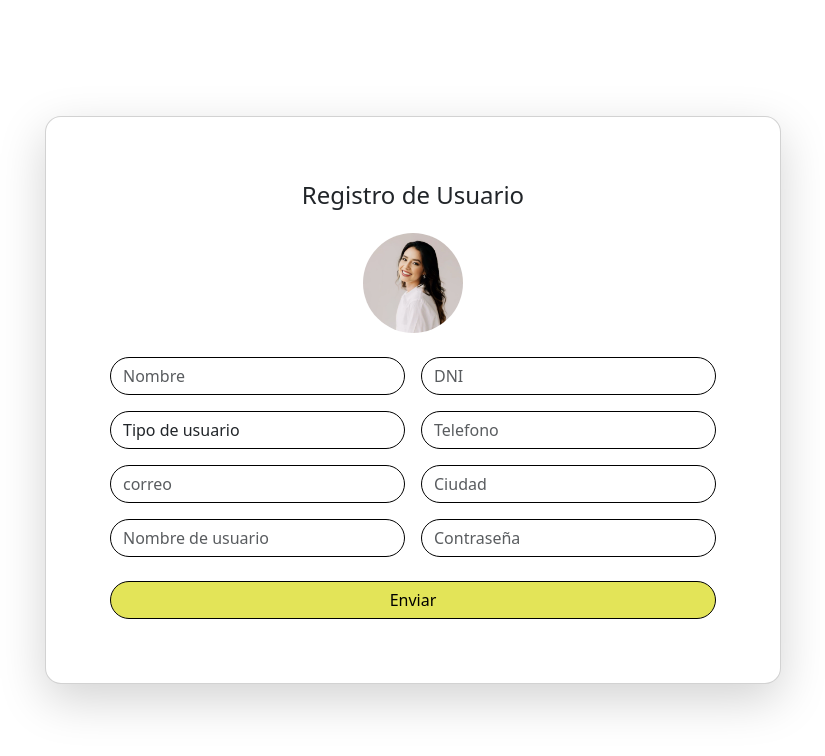
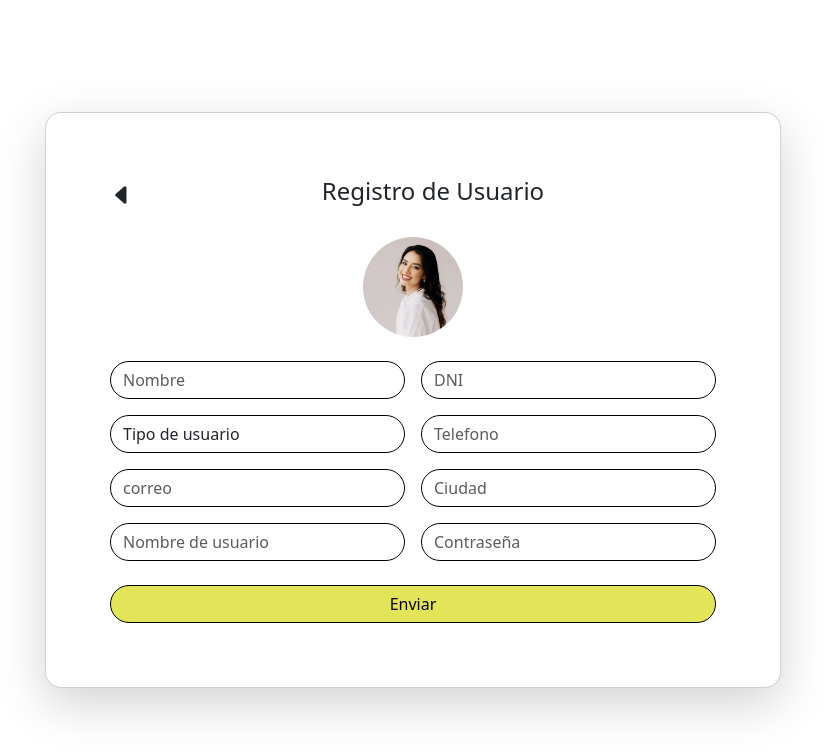
Before and after one commit to No-Country-simulation/c20-26-m-java-react, a React (Vite) app in the folder frontend/: page /register in a window 1280 px wide. Shown: the top 756 px of the page, without its empty margins (227-1052 px from the left). Built offline with nearby package versions, Linux system fonts and the light colour scheme.

Commit message:
se arregla el registro de usuario

```diff
--- a/frontend/src/components/ux/calendar/calendar.scss
+++ b/frontend/src/components/ux/calendar/calendar.scss
@@ -54,5 +54,5 @@
 
   .bi {
     cursor: pointer;
-    font-size: 24px; /* Aumenta el tamaño del icono si es necesario */
+    font-size: 24px;
   }
--- a/frontend/src/pages/registerPet/pet.jsx
+++ b/frontend/src/pages/registerPet/pet.jsx
@@ -1,6 +1,7 @@
 import { Formik, Field, useField } from "formik";
 import * as Yup from "yup";
 import PropTypes from 'prop-types';
+
 
 
 const Pet = () => {
@@ -68,6 +69,7 @@ const Pet = () => {
                 <div className="col-lg-8">
                   <div className="card rounded-4 shadow-lg p-5">
                     <div className="card-body text-center">
+                      <i className="bi bi-caret-left-fill"></i>
                       <h4 className="mb-4">Registro de Usuario</h4>
                       <div className="mb-4">
                         <img src="../public/pet.jpg" alt="Usuario" className="rounded-circle" style={{ width: '100px', height: '100px' }} />
--- a/frontend/src/pages/registerUser/register.jsx
+++ b/frontend/src/pages/registerUser/register.jsx
@@ -71,7 +71,10 @@ const Register = () => {
                 <div className="col-lg-8">
                   <div className="card rounded-4 shadow-lg p-5">
                     <div className="card-body text-center">
-                      <h4 className="mb-4">Registro de Usuario</h4>
+                    <div className="d-flex justify-content-start align-items-center mb-4">
+                      <i className="bi bi-caret-left-fill" style={{ fontSize: '24px', cursor: 'pointer' }}></i>
+                      <h4 className="col ms-3">Registro de Usuario</h4>
+                    </div>
                       <div className="mb-4">
                         <img src="../public/perfil.jpg" alt="Usuario" className="rounded-circle" style={{ width: '100px', height: '100px' }} />
                       </div>
```
